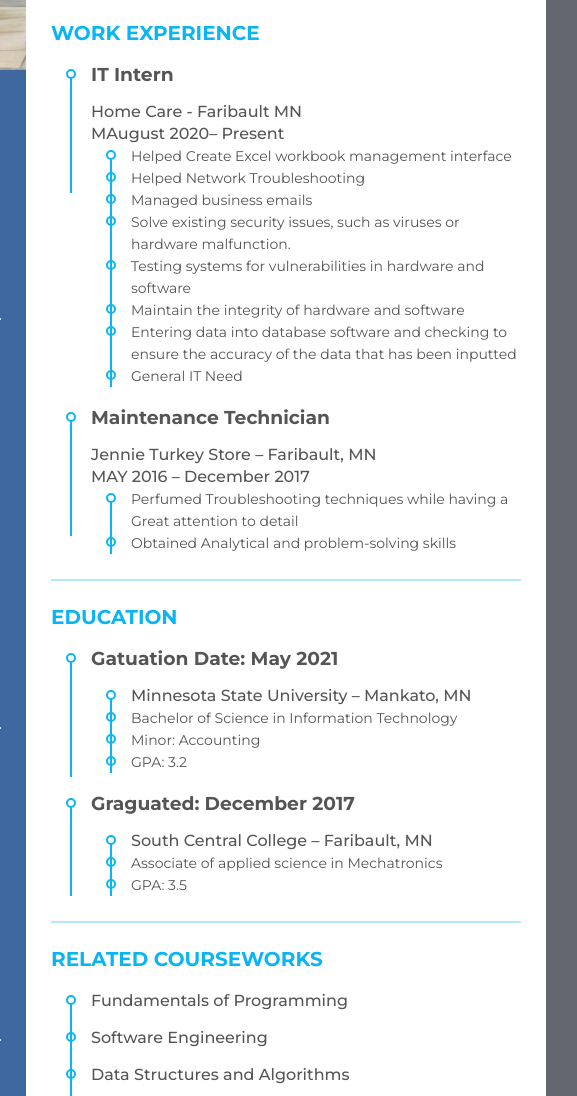
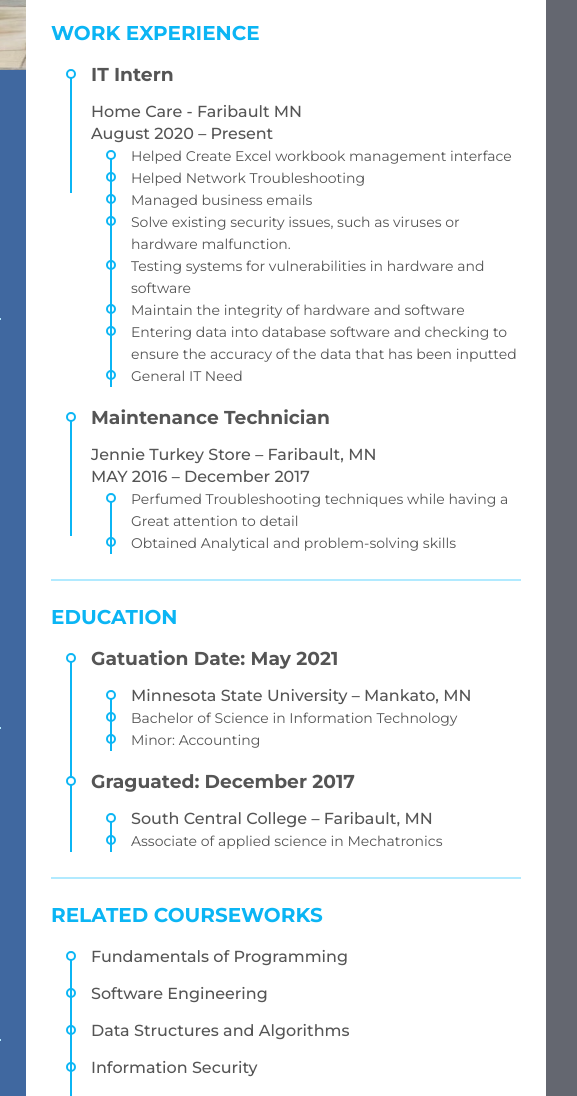
Before and after one commit to dulqarneyn2/MyResume, a plain HTML site: page index.html in a window 1280 px wide. Shown: the part 260-1356 px from the top of the page, 489-1066 px from the left. Drawn offline with Linux system fonts and the light colour scheme.

Commit message:
Update index.html

```diff
--- a/index.html
+++ b/index.html
@@ -223,7 +223,7 @@
               <div class="date"><h3>IT Intern</h3></div>
               <div class="info">
                   <p class="semi-bold">Home Care - Faribault MN</p>
-                  <p class="semi-bold">MAugust 2020– Present </p>
+                  <p class="semi-bold">August 2020 – Present </p>
                 <ul>
                    <li>Helped Create Excel workbook management interface</li>
                    <li>Helped Network Troubleshooting</li>
@@ -262,7 +262,6 @@
                   <li class="semi-bold">Minnesota State University – Mankato, MN </li>
                   <li>Bachelor of Science in Information Technology</li>
                   <li>Minor:  Accounting </li>
-                  <li>GPA:  3.2 </li>
                 </ul>
                 </div>
             </li>
@@ -272,7 +271,6 @@
                 <ul>
                   <li class="semi-bold">South Central College – Faribault, MN </li>
                   <li>Associate of applied science in Mechatronics </li>
-                  <li>GPA:  3.5 </li>
                 </ul>
                 </div>
             </li>
```
